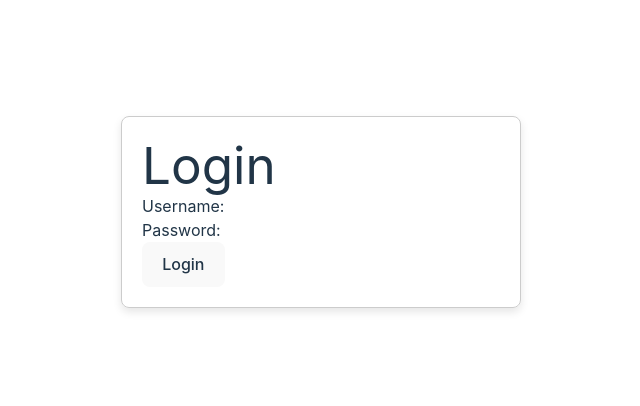
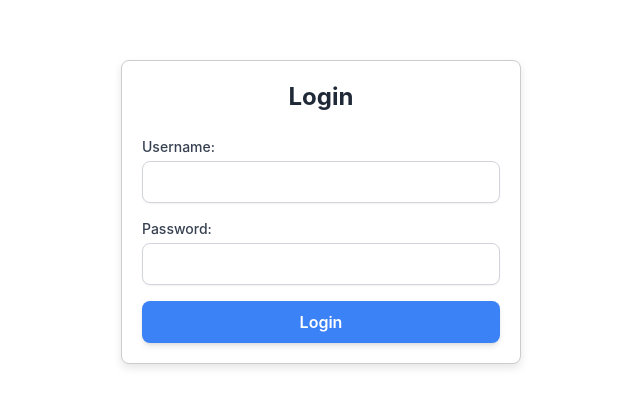
Before and after one commit to Catalin246/cms-karma-kebab, a Vue app: page /login in a window 1280 px wide. Shown: the part 188-594 px from the top of the page, without its empty margins (319-959 px from the left). Built offline with nearby package versions, Linux system fonts and the light colour scheme.

Commit message:
Add some style to the login fiorm. Change password to admin

```diff
--- a/src/login.vue
+++ b/src/login.vue
@@ -1,18 +1,35 @@
 <template>
       <router-view v-if="$route.path === '/login'"></router-view>
-    <div class="login-container">
-      <h1>Login</h1>
-      <form @submit.prevent="handleLogin">
+      <div class="login-container max-w-md mx-auto mt-10 p-6 bg-white shadow-lg rounded-lg">
+        <h1 class="text-2xl font-bold mb-6 text-gray-800 text-center">Login</h1>
+        <form @submit.prevent="handleLogin" class="space-y-4">
           <div>
-          <label for="username">Username:</label>
-          <input v-model="username" id="username" type="text" required />
+            <label for="username" class="block text-sm font-medium text-gray-700">Username:</label>
+            <input
+              v-model="username"
+              id="username"
+              type="text"
+              required
+              class="mt-1 block w-full px-4 py-2 border border-gray-300 rounded-lg shadow-sm focus:outline-none focus:ring-blue-500 focus:border-blue-500"
+            />
           </div>
           <div>
-          <label for="password">Password:</label>
-          <input v-model="password" id="password" type="password" required />
+            <label for="password" class="block text-sm font-medium text-gray-700">Password:</label>
+            <input
+              v-model="password"
+              id="password"
+              type="password"
+              required
+              class="mt-1 block w-full px-4 py-2 border border-gray-300 rounded-lg shadow-sm focus:outline-none focus:ring-blue-500 focus:border-blue-500"
+            />
           </div>
-        <button type="submit">Login</button>
-        <p v-if="error" class="error">{{ error }}</p>
+          <button
+            type="submit"
+            class="w-full py-2 px-4 bg-blue-500 text-white font-semibold rounded-lg shadow-md hover:bg-blue-600 focus:outline-none focus:ring-2 focus:ring-blue-400 focus:ring-offset-2"
+          >
+            Login
+          </button>
+          <p v-if="error" class="error text-red-500 text-sm mt-2">{{ error }}</p>
         </form>
       </div>
 </template>
@@ -29,7 +46,7 @@
     methods: {
   handleLogin() {
     const hardcodedUsername = "admin";
-    const hardcodedPassword = "password123";
+    const hardcodedPassword = "admin";
 
     // Check if the entered username and password match the hardcoded values
     if (this.username === hardcodedUsername && this.password === hardcodedPassword) {
```
Also changed, not shown: 1 other file (tests, documents, lock files or other folders). Lines whose indentation alone changed are shown as unchanged.
